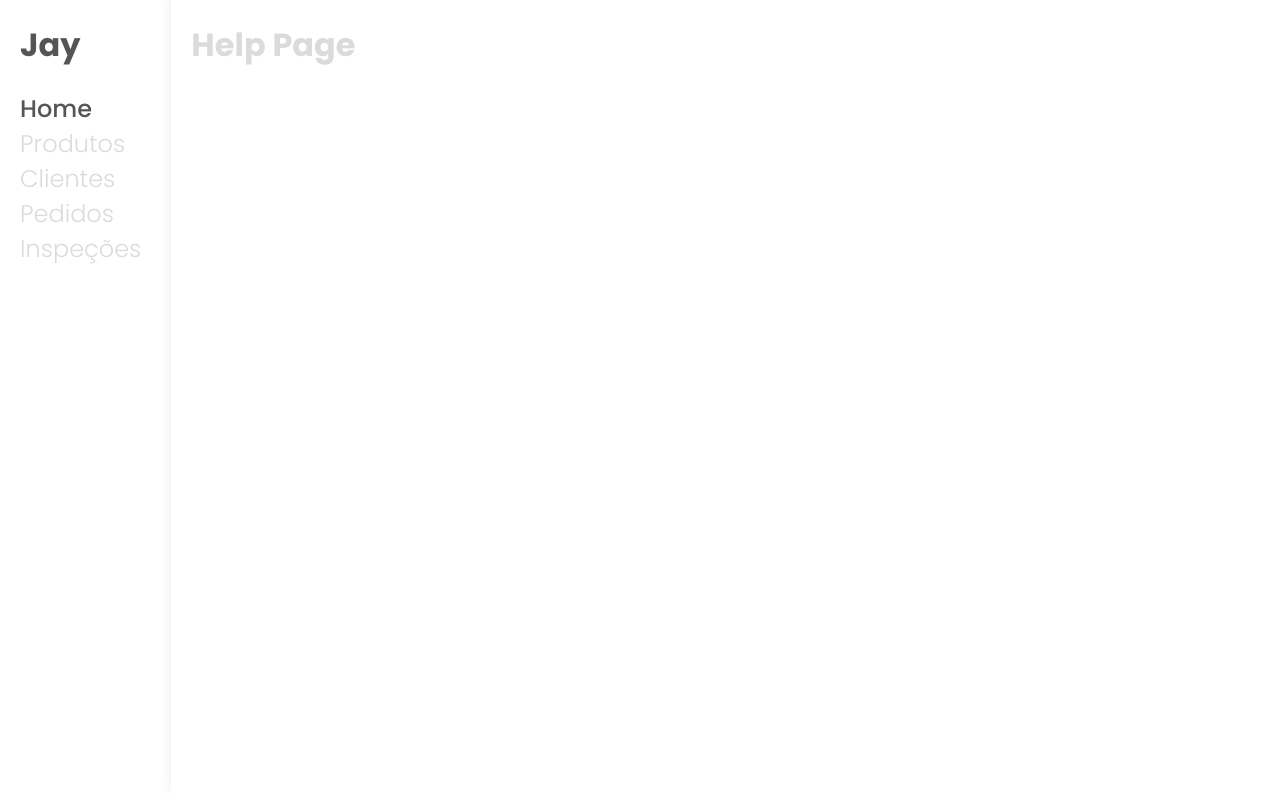
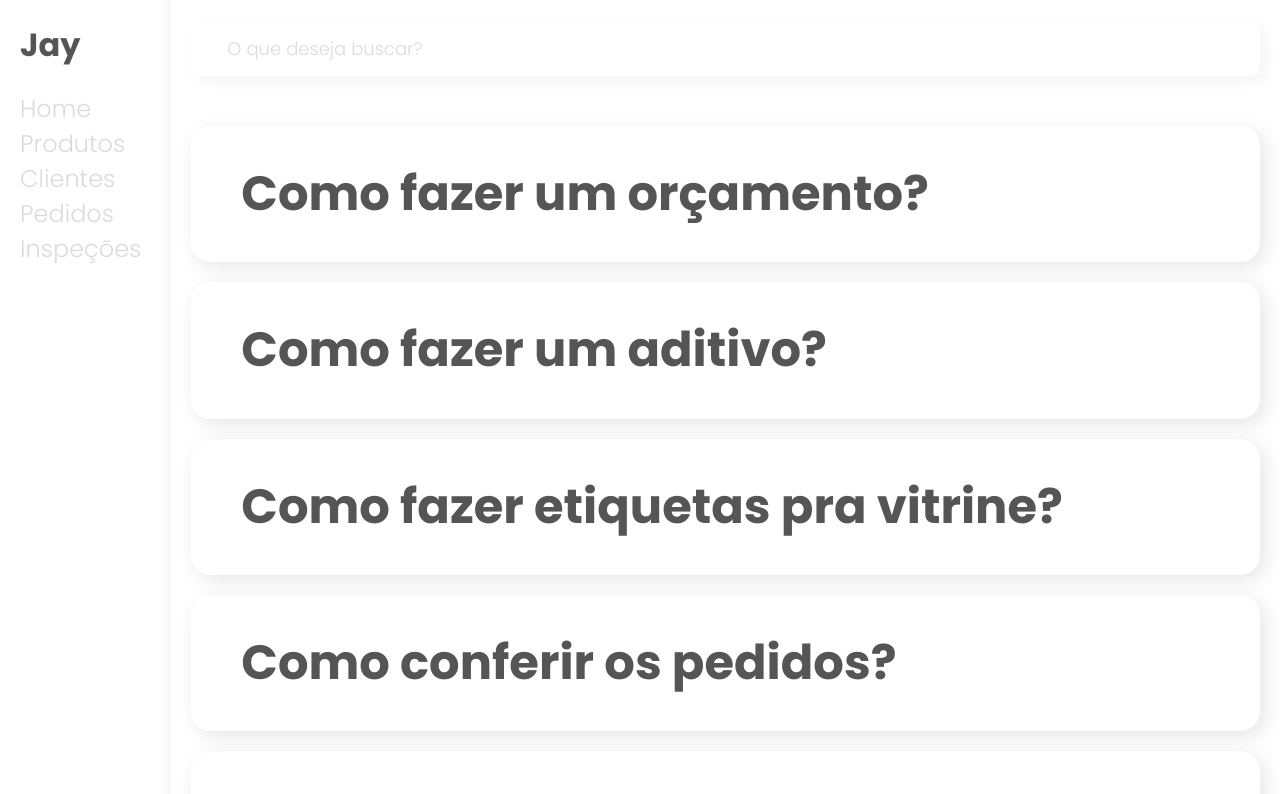
Before and after one commit to LuisCorreia15/Jay-Front, a React (Create React App) app: page /help in a window 1280 px wide. Shown: the top 794 px of the page. Built offline with nearby package versions, Linux system fonts and the light colour scheme.

Commit message:
add/search

```diff
--- /dev/null
+++ b/src/pages/help/HelpData.js
@@ -0,0 +1,22 @@
+export const HelpData = [
+  {
+    id: "001",
+    titulo: "Como fazer um orçamento?",
+  },
+  {
+    id: "002",
+    titulo: "Como fazer um aditivo?",
+  },
+  {
+    id: "003",
+    titulo: "Como fazer etiquetas pra vitrine?",
+  },
+  {
+    id: "004",
+    titulo: "Como conferir os pedidos?",
+  },
+  { id: "005", titulo: "Como fazer adicionar produtos?" },
+  { id: "006", titulo: "Como adicionar clientes?" },
+  { id: "007", titulo: "Como cancelar pedidos?" },
+  { id: "008", titulo: "Como fazer propaganda?" },
+];
--- a/src/pages/help/HelpPage.js
+++ b/src/pages/help/HelpPage.js
@@ -1,20 +1,74 @@
-import React from "react";
+import React, { useEffect, useState } from "react";
+import { useHistory } from "react-router-dom";
 import Menu from "components/menu/menu";
 import LoadingScreen from "components/loader/Loading";
-import { useHistory } from "react-router-dom";
-import "./HelpPage.css";
+import { HelpData } from "./HelpData";
 
 const HelpPage = () => {
   const history = useHistory();
+  const [termoDePesquisa, settermoDePesquisa] = useState("");
+  const [data, setData] = useState([{}]);
+
+  const helpData =
+    data.length === 0 ? (
+      <p>Nada encontrado!</p>
+    ) : (
+      data.map((row, i) => {
+        return (
+          <div
+            className="tb"
+            key={i}
+            onClick={() => {
+              history.push(`/help/${row.id}`);
+            }}
+          >
+            <div className="tb-title">
+              <h1>{row.titulo}</h1>
+            </div>
+          </div>
+        );
+      })
+    );
+
+  const doGetHelp = (termo) => {
+    let arrayX = new Array(HelpData.length);
+    if (termo === "") {
+      setData(HelpData);
+    } else {
+      for (let i = 0; i < HelpData.length; i++) {
+        let element = HelpData[i].titulo.toLowerCase();
+        if (element.indexOf(termo.toLowerCase()) > -1) {
+          arrayX[i] = HelpData[i];
+        }
+      }
+      setData(arrayX);
+    }
+  };
+
+  const handleSearchInputChange = async (event) => {
+    settermoDePesquisa(event.target.value);
+  };
+
+  useEffect(() => {
+    doGetHelp(termoDePesquisa);
+    // eslint-disable-next-line react-hooks/exhaustive-deps
+  }, [termoDePesquisa]);
 
   return (
     <>
       <LoadingScreen></LoadingScreen>
-      <div className="holder">
-        <Menu ativo="home"></Menu>
-        <div className="container">
-          <h1>Help Page</h1>
-        </div>
+      <Menu ativo=""></Menu>
+      <div className="container">
+        <form className="pd campo-busca">
+          <input
+            type="text"
+            value={termoDePesquisa}
+            placeholder="O que deseja buscar?"
+            autoFocus
+            onChange={handleSearchInputChange}
+          />
+        </form>
+        {helpData}
       </div>
     </>
   );
```
